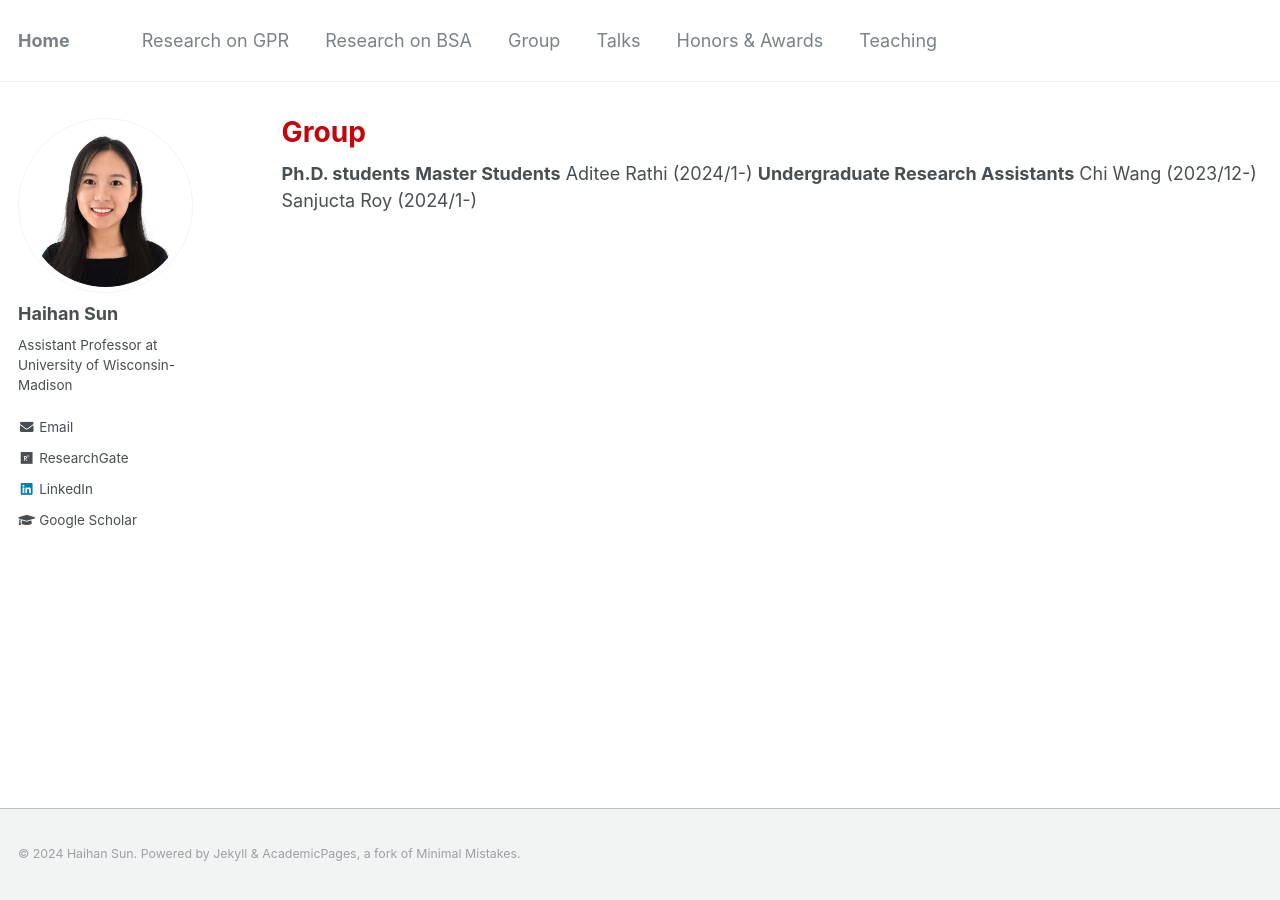
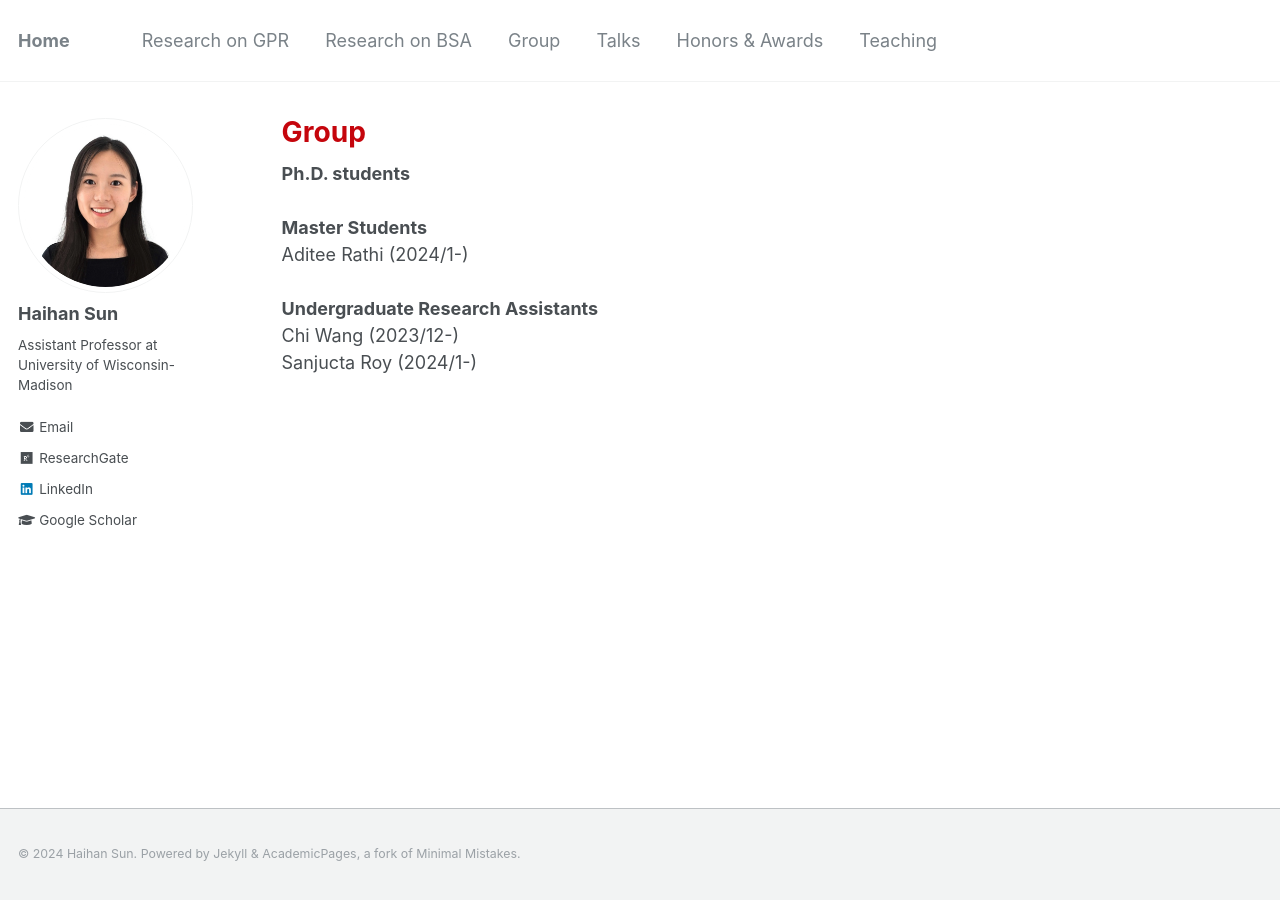
Before and after one commit to Haihan-Sun/Haihan-Sun.github.io, a Jekyll site: the page built from _pages/group.html, in a window 1280 px wide. Built offline with Jekyll 4.4.1, drawn with Linux system fonts in a browser that asks for light colours.

```diff
--- a/_pages/group.html
+++ b/_pages/group.html
@@ -5,11 +5,11 @@ permalink: /group/
 author_profile: true
 ---
 
-<b>Ph.D. students</b>
-
-<b>Master Students</b>
-Aditee Rathi (2024/1-)
-
-<b>Undergraduate Research Assistants</b>
-Chi Wang (2023/12-)
-Sanjucta Roy (2024/1-)
+<b>Ph.D. students</b> <br>
+<br>
+<b>Master Students</b><br>
+Aditee Rathi (2024/1-)<br>
+<br>
+<b>Undergraduate Research Assistants</b><br>
+Chi Wang (2023/12-)<br>
+Sanjucta Roy (2024/1-)<br>
```
